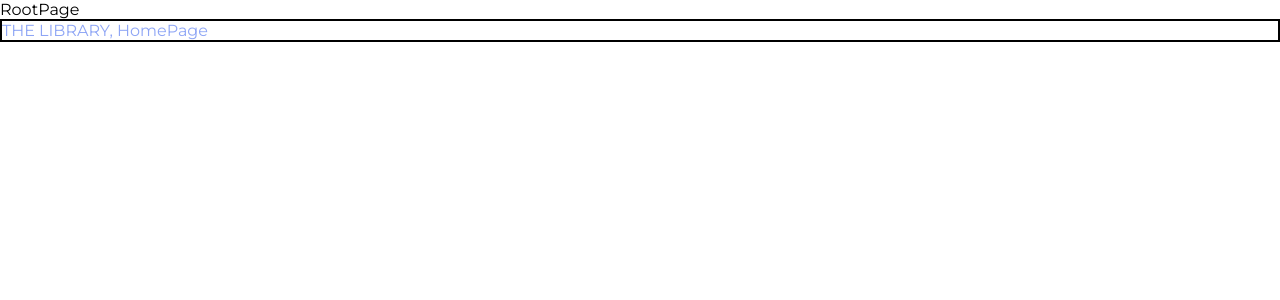
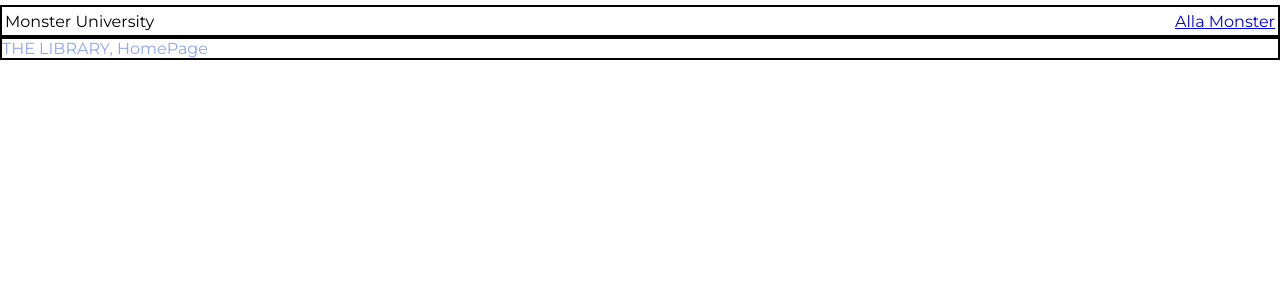
Before and after one commit to naathaliie/Slutprojekt-JS-ramverk-F23, a React (Vite) app: page / in a window 1280 px wide. Shown: the top 300 px of the page. Built offline with nearby package versions, Linux system fonts and the light colour scheme.

Commit message:
rootpage, done

```diff
--- /dev/null
+++ b/src/components/Navbar/Navbar.scss
@@ -0,0 +1,20 @@
+.NavBar {
+    border: solid black 2px;
+    height: 2rem;
+    display: flex;
+    place-items: center;
+    justify-content: space-between;
+    margin-top: 5px;
+    padding: 0px 3px 0px 3px;
+  .nav-title {
+      .title {
+        color: black;
+        text-decoration: none;
+      }
+    }
+    .nav-links {
+      display: flex;
+      gap: 1rem;
+    }
+
+  }
--- /dev/null
+++ b/src/components/Navbar/Navbar.tsx
@@ -0,0 +1,28 @@
+import { NavLink, Outlet } from "react-router-dom";
+import "./Navbar.scss";
+
+const Navbar = () => {
+  return (
+    <>
+      <div className="NavBar">
+        <div className="nav-title">
+          <NavLink key={"home"} to={"/"} className="title">
+            Monster University
+          </NavLink>
+        </div>
+
+        <div className="nav-links">
+          {/* <NavLink key={"home"} to={"/"}>
+              HomePage
+            </NavLink> */}
+          <NavLink key={"allMonsters"} to={"/monsters"}>
+            Alla Monster
+          </NavLink>
+        </div>
+      </div>
+      <Outlet />
+    </>
+  );
+};
+
+export default Navbar;
--- a/src/routes/RootPage/RootPage.tsx
+++ b/src/routes/RootPage/RootPage.tsx
@@ -1,10 +1,10 @@
-import { Outlet } from "react-router-dom";
 import "./RootPage.scss";
+import Navbar from "../../components/Navbar/Navbar";
 
 const RootPage = () => {
   return (
     <div>
-      RootPage <Outlet />
+      <Navbar />
     </div>
   );
 };
```
